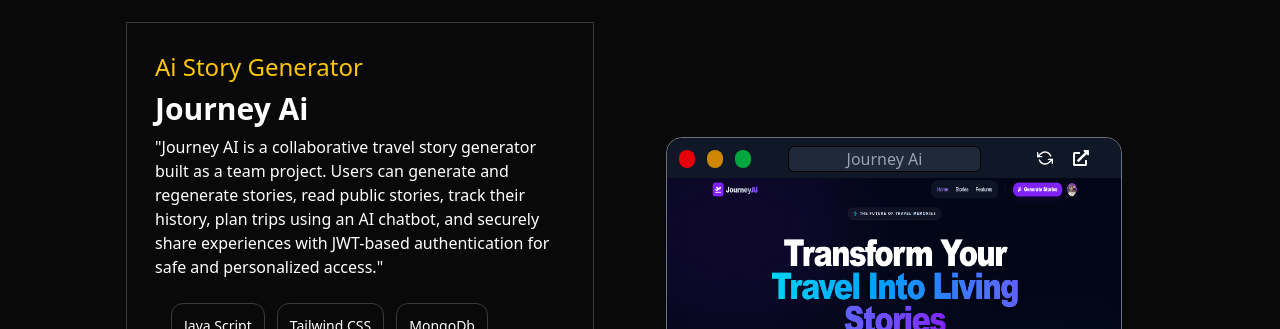
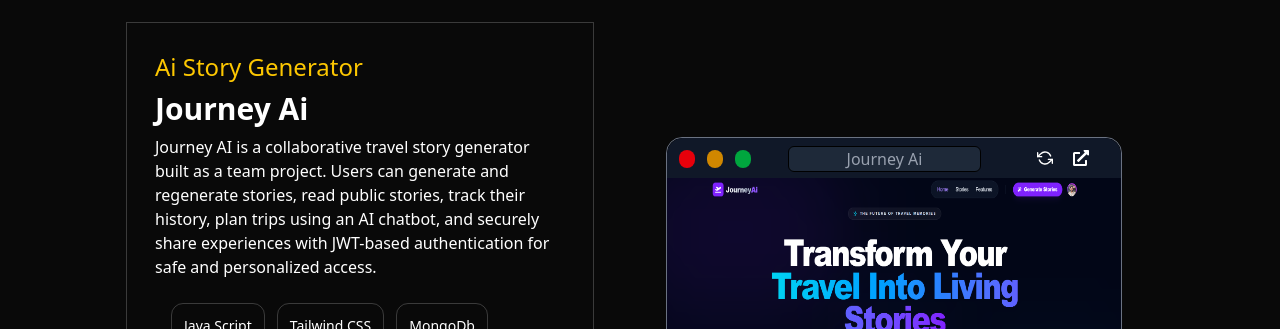
Before and after one commit to atul64796/Porfolio, a React (Vite) app: page / in a window 1280 px wide. Shown: the part 3880-4209 px from the top of the page. Built offline with nearby package versions, Linux system fonts and the light colour scheme.

Commit message:
remove uncessary things from project

```diff
--- a/src/components/Project.jsx
+++ b/src/components/Project.jsx
@@ -28,7 +28,7 @@ function Project() {
             <div className='flex flex-col gap-2'>
                 <h2 className='text-2xl max-[1323px]:xl max-[500px]:text-lg text-yellow-400'>Ai Story Generator</h2>
                 <h1 className='text-4xl  max-[1323px]:text-3xl   font-bold'>Journey Ai</h1>
-                <p>"Journey AI is a collaborative travel story generator built as a team project. Users can generate and regenerate stories, read public stories, track their history, plan trips using an AI chatbot, and securely share experiences with JWT-based authentication for safe and personalized access."</p>
+                <p>Journey AI is a collaborative travel story generator built as a team project. Users can generate and regenerate stories, read public stories, track their history, plan trips using an AI chatbot, and securely share experiences with JWT-based authentication for safe and personalized access.</p>
             </div>
             <div className='flex flex-wrap gap-5 max-[1323px]:gap-3 items-center  px-4 max-[500px]:gap-2 '>
                     <span className='border-1 max-[1323px]:text-sm  border-white/20 p-3 rounded-xl transform hover:scale-110 hover:border-yellow-400 hover:border-1 transition duration-100'>Java Script</span>
```
